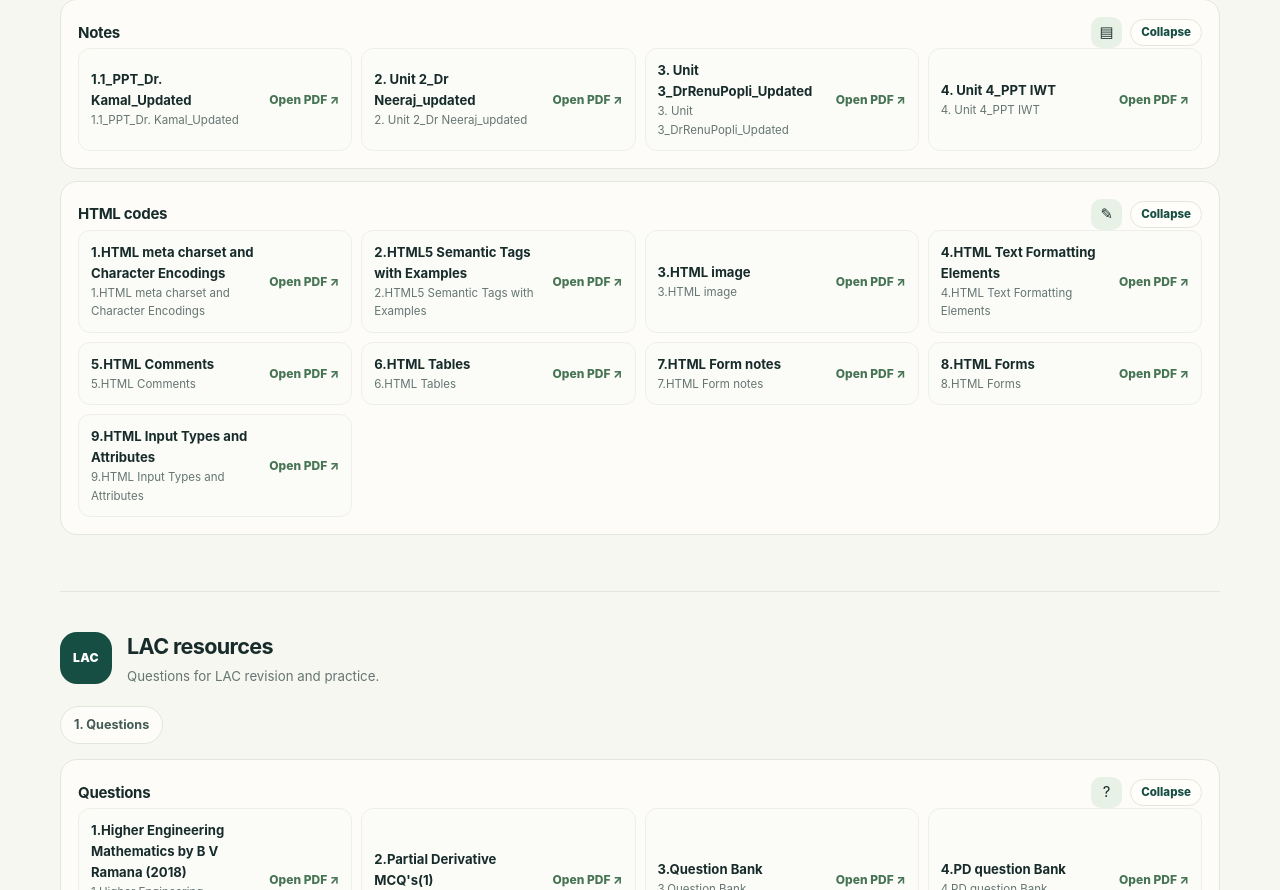
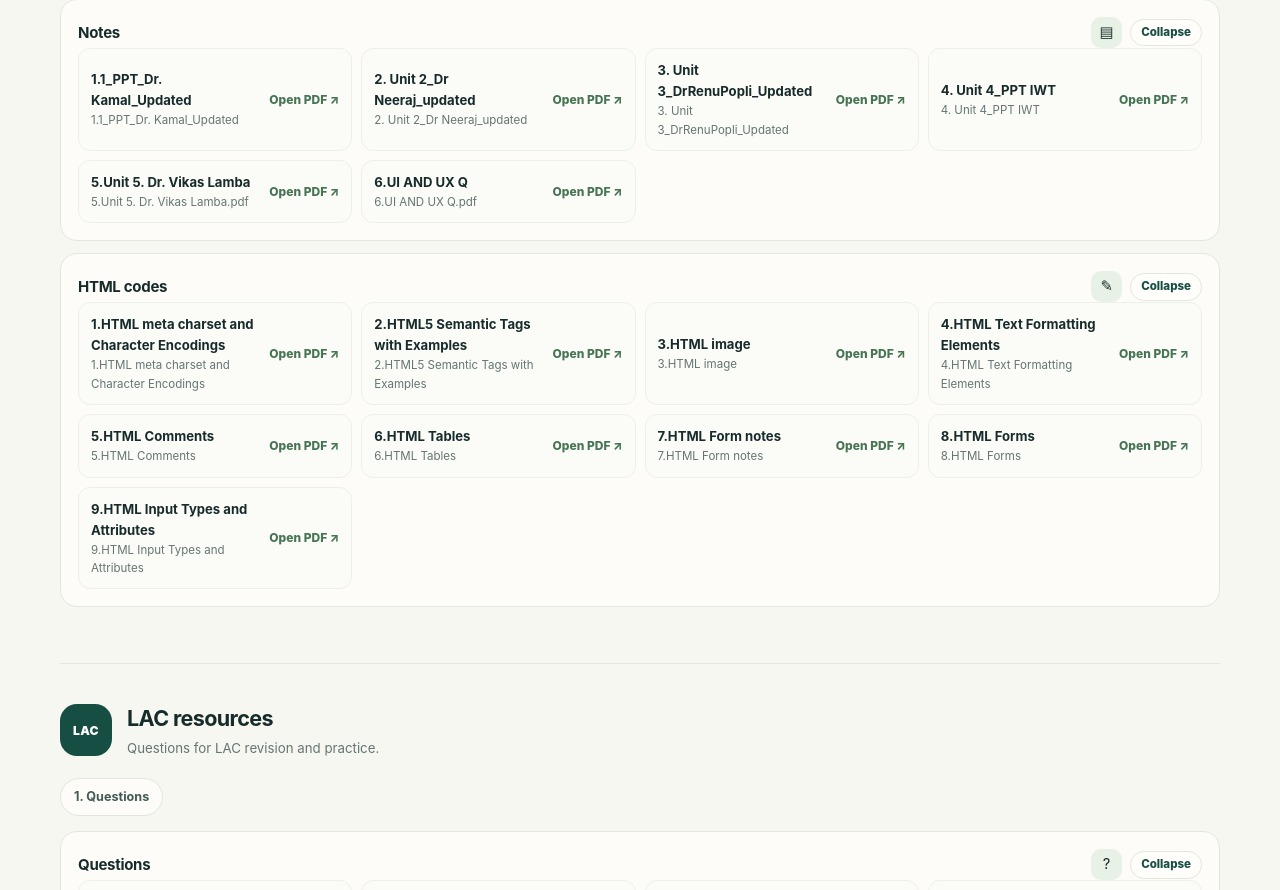
Before and after one commit to Aditya-Verma-06/studydesk, a plain HTML site: page index.html in a window 1280 px wide. Shown: the part 3488-4378 px from the top of the page. Drawn offline with Linux system fonts and the light colour scheme.

Commit message:
Update index.html

```diff
--- a/index.html
+++ b/index.html
@@ -468,16 +468,24 @@
                 <span><strong>1.1_PPT_Dr. Kamal_Updated</strong><small>1.1_PPT_Dr. Kamal_Updated</small></span>
                 <span style="flex: 0 0 auto; color: #477454; font-size: .75rem; font-weight: 850;">Open PDF ↗</span>
               </a>
-              <a class="manual-row" href="study-files/IWT/Notes/11. Unit 2_Dr Neeraj_updated.pdf" target="_blank" rel="noopener noreferrer" aria-label="Open 11. Unit 2_Dr Neeraj_updated in a new tab" style="color: inherit; text-decoration: none;">
+              <a class="manual-row" href="study-files/IWT/Notes/2. Unit 2_Dr Neeraj_updated.pdf" target="_blank" rel="noopener noreferrer" aria-label="Open 2. Unit 2_Dr Neeraj_updated in a new tab" style="color: inherit; text-decoration: none;">
                 <span><strong>2. Unit 2_Dr Neeraj_updated</strong><small>2. Unit 2_Dr Neeraj_updated</small></span>
                 <span style="flex: 0 0 auto; color: #477454; font-size: .75rem; font-weight: 850;">Open PDF ↗</span>
               </a>
-              <a class="manual-row" href="study-files/IWT/Notes/3. Unit 3_DrRenuPopli_UpdatedPPT.pdf" target="_blank" rel="noopener noreferrer" aria-label="Open study-files/IWT/Notes/3. Unit 3_DrRenuPopli_UpdatedPPT in a new tab" style="color: inherit; text-decoration: none;">
+              <a class="manual-row" href="study-files/IWT/Notes/3. Unit 3_DrRenuPopli_UpdatedPPT.pdf" target="_blank" rel="noopener noreferrer" aria-label="Open 3. Unit 3_DrRenuPopli_UpdatedPPT in a new tab" style="color: inherit; text-decoration: none;">
                 <span><strong>3. Unit 3_DrRenuPopli_Updated</strong><small>3. Unit 3_DrRenuPopli_Updated</small></span>
                 <span style="flex: 0 0 auto; color: #477454; font-size: .75rem; font-weight: 850;">Open PDF ↗</span>
               </a>
               <a class="manual-row" href="study-files/IWT/Notes/4. Unit 4_PPT IWT.pdf" target="_blank" rel="noopener noreferrer" aria-label="Open 4. Unit 4_PPT IWT in a new tab" style="color: inherit; text-decoration: none;">
                 <span><strong>4. Unit 4_PPT IWT</strong><small>4. Unit 4_PPT IWT</small></span>
+                <span style="flex: 0 0 auto; color: #477454; font-size: .75rem; font-weight: 850;">Open PDF ↗</span>
+              </a>
+              <a class="manual-row" href="study-files/IWT/Notes/5.Unit 5. Dr. Vikas Lamba.pdf" target="_blank" rel="noopener noreferrer" aria-label="Open 4. 5.Unit 5. Dr. Vikas Lamba in a new tab" style="color: inherit; text-decoration: none;">
+                <span><strong>5.Unit 5. Dr. Vikas Lamba</strong><small>5.Unit 5. Dr. Vikas Lamba.pdf</small></span>
+                <span style="flex: 0 0 auto; color: #477454; font-size: .75rem; font-weight: 850;">Open PDF ↗</span>
+              </a>
+              <a class="manual-row" href="study-files/IWT/Notes/6.UI AND UX Q.pdf" target="_blank" rel="noopener noreferrer" aria-label="Open 6.UI AND UX Q in a new tab" style="color: inherit; text-decoration: none;">
+                <span><strong>6.UI AND UX Q</strong><small>6.UI AND UX Q.pdf</small></span>
                 <span style="flex: 0 0 auto; color: #477454; font-size: .75rem; font-weight: 850;">Open PDF ↗</span>
               </a>
             </div>
```
